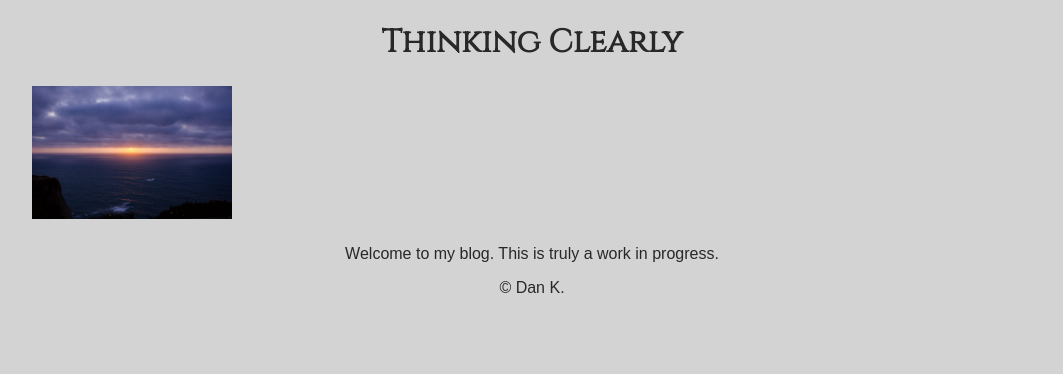
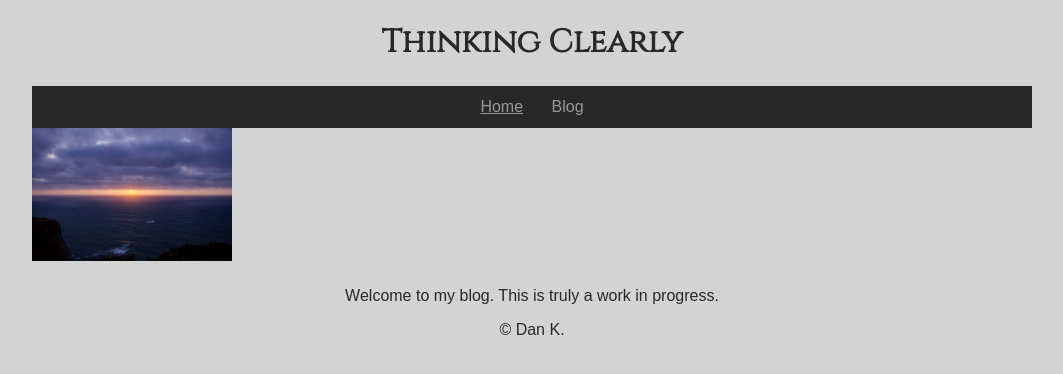
Before and after one commit to dekay2001/dekay2001.github.io, a Jekyll site: the page built from index.md, in a window 1280 px wide. Shown: the top 374 px of the page, without its empty margins (108-1171 px from the left). Built offline with Jekyll 4.4.1, drawn with Linux system fonts in a browser that asks for light colours; some web fonts are replaced; our own code applies the rules of GitHub Pages for plain Markdown files.

Commit message:
Adding empty front matter to default to fix navigation

```diff
--- a/_layouts/default.html
+++ b/_layouts/default.html
@@ -1,3 +1,5 @@
+---
+---
 <!doctype html>
 <html lang="en">
   <head>
@@ -21,8 +23,10 @@
     <nav class="navbar_div">
         <!-- <a class="current" href="/">Home</a>
         <a class="navbarlink" href="/blog/">Blog</a> -->
-        {% for item in site.data.navigation.pages %}
-          <a href="{{ item.url }}" class="{% if item.url == page.url %}current{% else %}navbarlink{% endif %}">{{ item.title }}</a>
+        {% for item in site.data.navigation.docs %}
+          <a href="{{ item.url }}"
+            class="{% if item.url == page.url %}current{% else %}navbarlink{% endif %}">{{ item.title }}
+          </a>
         {% endfor %}
     </nav>
     <main id="home_content" class="content">
```
